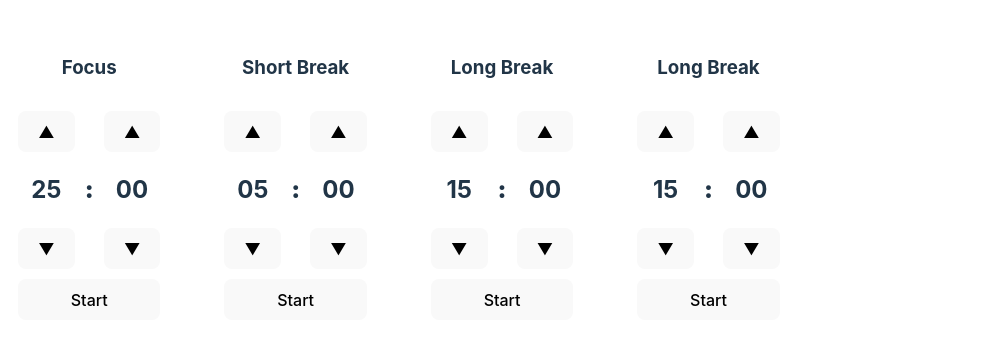
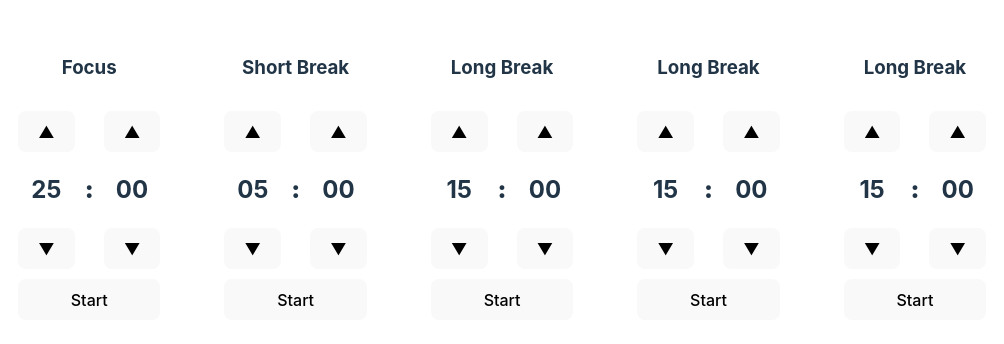
Before and after one commit to Jaunty5899/PomodoroTimer, a React (Vite) app: page / in a window 1280 px wide. Shown: the part 222-566 px from the top of the page, without its empty margins (9-1013 px from the left). Built offline with nearby package versions, Linux system fonts and the light colour scheme.

Commit message:
final edit

```diff
--- a/src/App.jsx
+++ b/src/App.jsx
@@ -8,6 +8,7 @@ function App() {
       <ClockSegment min={5}>Short Break</ClockSegment>
       <ClockSegment min={15}>Long Break</ClockSegment>
       <ClockSegment min={15}>Long Break</ClockSegment>
+      <ClockSegment min={15}>Long Break</ClockSegment>
     </div>
   );
 }
```
